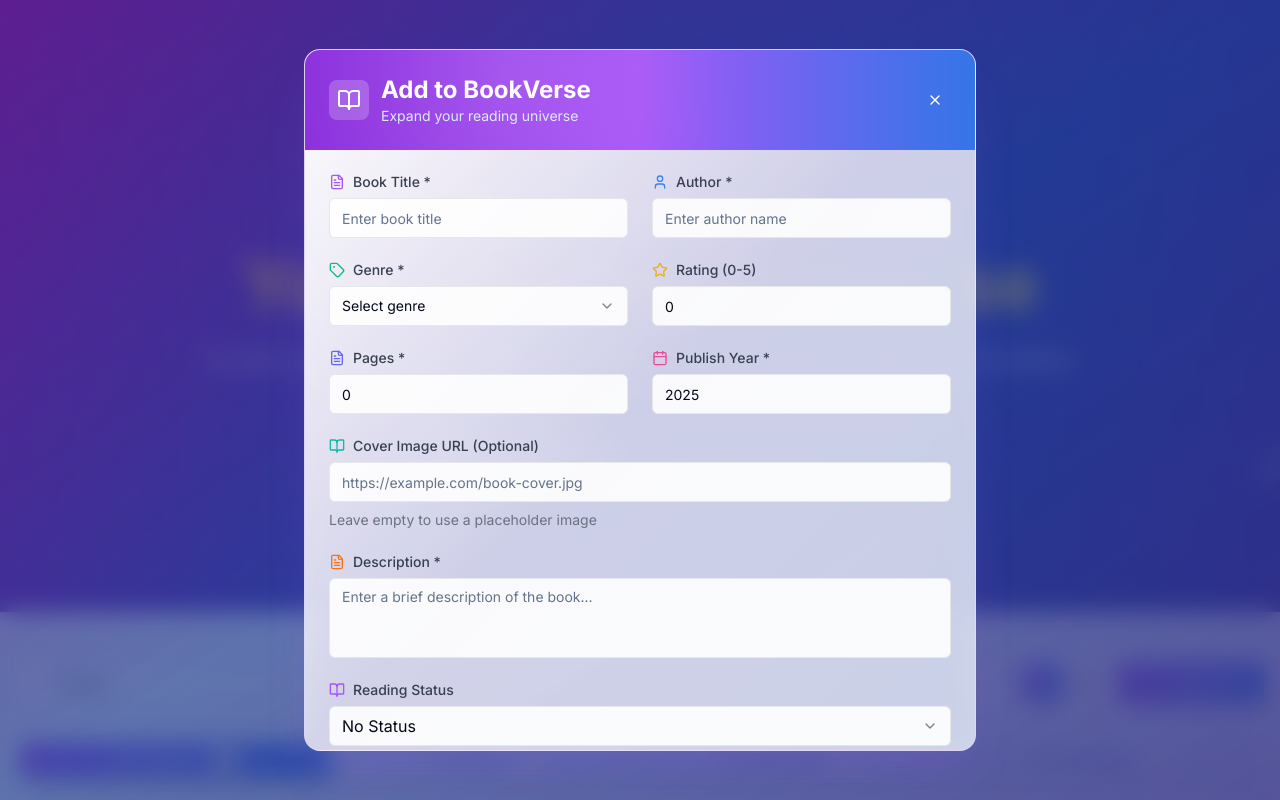
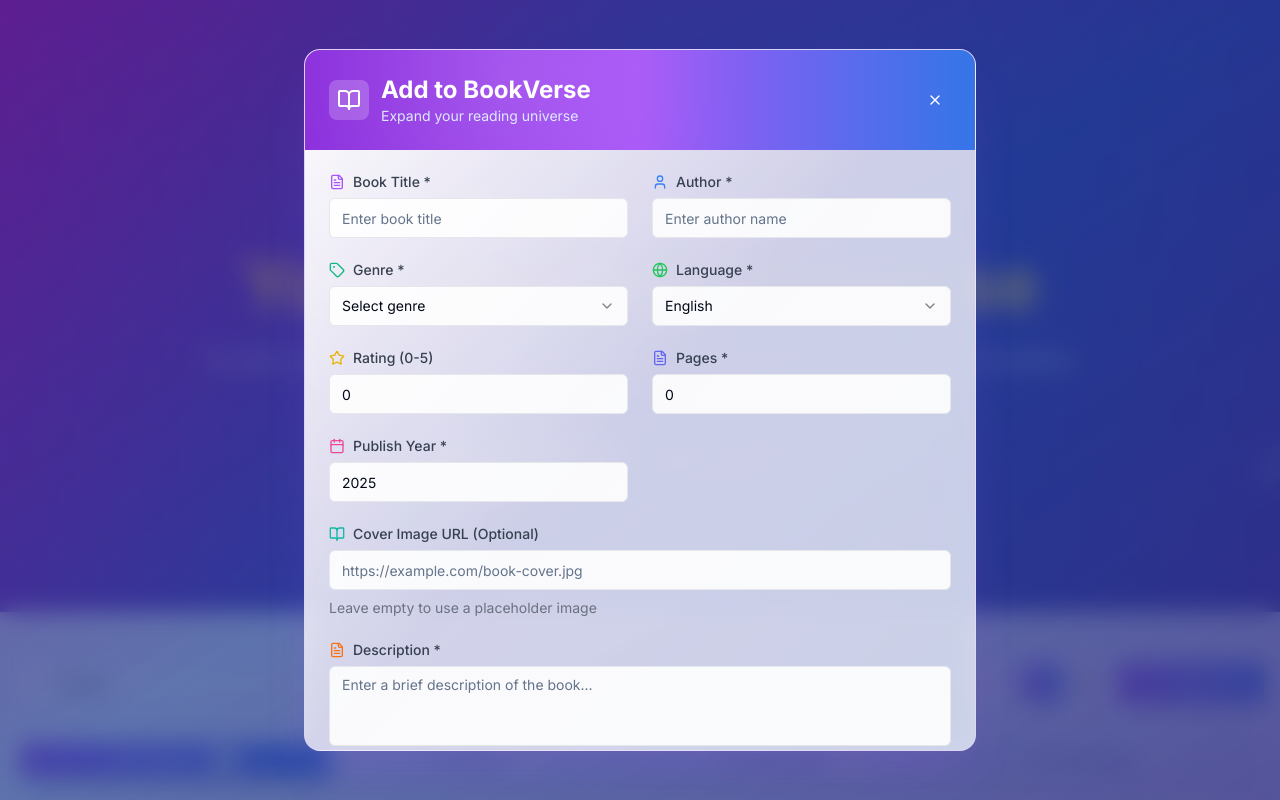
Before and after one commit to Pranoschal/BookVerse, a Next.js app: page / in a window 1280 px wide. Both pictures are taken after typing "Sample" into the empty fields and a click on the button "Add Book". Shown: the top 800 px of the page. Built offline with nearby package versions, Linux system fonts and the light colour scheme.

Commit message:
Fixed UI

```diff
--- a/app/page.tsx
+++ b/app/page.tsx
@@ -24,6 +24,7 @@ interface Book {
   pages: number
   publishYear: number
   status: "none" | "wishlist" | "readLater" | "read"
+  language: string
 }
 
 const sampleBooks: Book[] = [
@@ -39,6 +40,7 @@ const sampleBooks: Book[] = [
     pages: 288,
     publishYear: 2020,
     status: "read",
+    language: "English",
   },
   {
     id: "2",
@@ -52,6 +54,7 @@ const sampleBooks: Book[] = [
     pages: 320,
     publishYear: 2018,
     status: "wishlist",
+    language: "English",
   },
   {
     id: "3",
@@ -65,6 +68,7 @@ const sampleBooks: Book[] = [
     pages: 688,
     publishYear: 1965,
     status: "readLater",
+    language: "English",
   },
   {
     id: "4",
@@ -78,6 +82,7 @@ const sampleBooks: Book[] = [
     pages: 400,
     publishYear: 2017,
     status: "read",
+    language: "English",
   },
   {
     id: "5",
@@ -91,6 +96,7 @@ const sampleBooks: Book[] = [
     pages: 334,
     publishYear: 2018,
     status: "none",
+    language: "English",
   },
   {
     id: "6",
@@ -104,6 +110,7 @@ const sampleBooks: Book[] = [
     pages: 336,
     publishYear: 2019,
     status: "readLater",
+    language: "English",
   },
 ]
 
@@ -526,6 +533,8 @@ export default function BookWebsite() {
                               </div>
                               <span className="text-gray-400">•</span>
                               <span className="text-sm text-gray-600">{book.pages} pages</span>
+                              <span className="text-gray-400">•</span>
+                              <span className="text-sm text-gray-600">{book.language}</span>
                             </div>
                             <p className="text-sm text-gray-600 line-clamp-2 flex-grow">{book.description}</p>
                           </CardContent>
@@ -580,6 +589,7 @@ export default function BookWebsite() {
                                   </div>
                                   <span className="text-gray-600">{book.pages} pages</span>
                                   <span className="text-gray-600">{book.publishYear}</span>
+                                  <span className="text-gray-600">{book.language}</span>
                                 </div>
                                 <p className="text-gray-600 mb-4 line-clamp-2">{book.description}</p>
                                 <div className="flex gap-2 flex-wrap">
--- a/components/add-book-modal.tsx
+++ b/components/add-book-modal.tsx
@@ -4,7 +4,7 @@ import type React from "react"
 
 import { useState, useEffect } from "react"
 import { motion, AnimatePresence } from "framer-motion"
-import { X, BookOpen, Star, Calendar, FileText, User, Tag } from "lucide-react"
+import { X, BookOpen, Star, Calendar, FileText, User, Tag, Globe } from "lucide-react"
 import { Button } from "@/components/ui/button"
 import { Input } from "@/components/ui/input"
 import { Label } from "@/components/ui/label"
@@ -22,6 +22,7 @@ interface Book {
   pages: number
   publishYear: number
   status: "none" | "wishlist" | "readLater" | "read"
+  language: string
 }
 
 interface BookModalProps {
@@ -56,6 +57,38 @@ const genres = [
   "Cooking",
 ]
 
+const languages = [
+  "English",
+  "Spanish",
+  "French",
+  "German",
+  "Italian",
+  "Portuguese",
+  "Russian",
+  "Chinese",
+  "Japanese",
+  "Korean",
+  "Arabic",
+  "Hindi",
+  "Dutch",
+  "Swedish",
+  "Norwegian",
+  "Danish",
+  "Finnish",
+  "Polish",
+  "Czech",
+  "Hungarian",
+  "Greek",
+  "Turkish",
+  "Hebrew",
+  "Thai",
+  "Vietnamese",
+  "Indonesian",
+  "Malay",
+  "Filipino",
+  "Other",
+]
+
 export default function BookModalComponent({
   isOpen,
   onClose,
@@ -75,6 +108,7 @@ export default function BookModalComponent({
     pages: 0,
     publishYear: new Date().getFullYear(),
     status: "none",
+    language: "English",
   })
 
   const [errors, setErrors] = useState<Partial<Record<keyof Book, string>>>({})
@@ -95,6 +129,7 @@ export default function BookModalComponent({
         pages: 0,
         publishYear: new Date().getFullYear(),
         status: "none",
+        language: "English",
       })
     }
   }, [mode, editingBook, isOpen])
@@ -113,6 +148,7 @@ export default function BookModalComponent({
     if (!formData.title.trim()) newErrors.title = "Title is required"
     if (!formData.author.trim()) newErrors.author = "Author is required"
     if (!formData.genre) newErrors.genre = "Genre is required"
+    if (!formData.language) newErrors.language = "Language is required"
     if (!formData.description.trim()) newErrors.description = "Description is required"
     if (formData.pages <= 0) newErrors.pages = "Pages must be greater than 0"
     if (formData.publishYear < 1000 || formData.publishYear > new Date().getFullYear() + 10)
@@ -150,6 +186,7 @@ export default function BookModalComponent({
         pages: 0,
         publishYear: new Date().getFullYear(),
         status: "none",
+        language: "English",
       })
       setErrors({})
     }
@@ -169,6 +206,7 @@ export default function BookModalComponent({
       pages: 0,
       publishYear: new Date().getFullYear(),
       status: "none",
+      language: "English",
     })
     setErrors({})
   }
@@ -283,6 +321,31 @@ export default function BookModalComponent({
                       </SelectContent>
                     </Select>
                     {errors.genre && <p className="text-red-500 text-sm">{errors.genre}</p>}
+                  </div>
+
+                  {/* Language */}
+                  <div className="space-y-2">
+                    <Label htmlFor="language" className="flex items-center gap-2 text-gray-700 font-medium">
+                      <Globe className="w-4 h-4 text-green-500" />
+                      Language *
+                    </Label>
+                    <Select value={formData.language} onValueChange={(value) => handleInputChange("language", value)}>
+                      <SelectTrigger
+                        className={`bg-white/90 border-gray-200 focus:border-green-400 focus:ring-2 focus:ring-green-200 ${
+                          errors.language ? "border-red-400 focus:border-red-400 focus:ring-red-200" : ""
+                        }`}
+                      >
+                        <SelectValue placeholder="Select language" />
+                      </SelectTrigger>
+                      <SelectContent className="bg-white/95 backdrop-blur-sm max-h-48">
+                        {languages.map((language) => (
+                          <SelectItem key={language} value={language} className="hover:bg-green-50">
+                            {language}
+                          </SelectItem>
+                        ))}
+                      </SelectContent>
+                    </Select>
+                    {errors.language && <p className="text-red-500 text-sm">{errors.language}</p>}
                   </div>
 
                   {/* Rating */}
--- a/components/book-details-modal.tsx
+++ b/components/book-details-modal.tsx
@@ -1,6 +1,6 @@
 "use client"
 import { motion, AnimatePresence } from "framer-motion"
-import { X, Star, Calendar, FileText, User, BookOpen, Heart, CheckCircle } from "lucide-react"
+import { X, Star, Calendar, FileText, User, BookOpen, Heart, CheckCircle, Globe } from "lucide-react"
 import { Button } from "@/components/ui/button"
 import { Badge } from "@/components/ui/badge"
 
@@ -15,6 +15,7 @@ interface Book {
   pages: number
   publishYear: number
   status: "none" | "wishlist" | "readLater" | "read"
+  language: string
 }
 
 interface BookDetailsModalProps {
@@ -159,7 +160,7 @@ export default function BookDetailsModal({
                   </div>
 
                   {/* Book Stats */}
-                  <div className="grid grid-cols-2 sm:grid-cols-3 gap-4">
+                  <div className="grid grid-cols-2 sm:grid-cols-4 gap-4">
                     <div className="bg-gradient-to-br from-yellow-50 to-orange-50 p-4 rounded-xl border border-yellow-200/50">
                       <div className="flex items-center gap-2 mb-1">
                         <Star className="w-5 h-5 text-yellow-500 fill-current" />
@@ -176,12 +177,20 @@ export default function BookDetailsModal({
                       <p className="text-2xl font-bold text-gray-800">{book.pages}</p>
                     </div>
 
-                    <div className="bg-gradient-to-br from-purple-50 to-pink-50 p-4 rounded-xl border border-purple-200/50 col-span-2 sm:col-span-1">
+                    <div className="bg-gradient-to-br from-purple-50 to-pink-50 p-4 rounded-xl border border-purple-200/50">
                       <div className="flex items-center gap-2 mb-1">
                         <Calendar className="w-5 h-5 text-purple-500" />
                         <span className="text-sm font-medium text-gray-600">Published</span>
                       </div>
                       <p className="text-2xl font-bold text-gray-800">{book.publishYear}</p>
+                    </div>
+
+                    <div className="bg-gradient-to-br from-green-50 to-teal-50 p-4 rounded-xl border border-green-200/50">
+                      <div className="flex items-center gap-2 mb-1">
+                        <Globe className="w-5 h-5 text-green-500" />
+                        <span className="text-sm font-medium text-gray-600">Language</span>
+                      </div>
+                      <p className="text-2xl font-bold text-gray-800">{book.language}</p>
                     </div>
                   </div>
                 </div>
```
